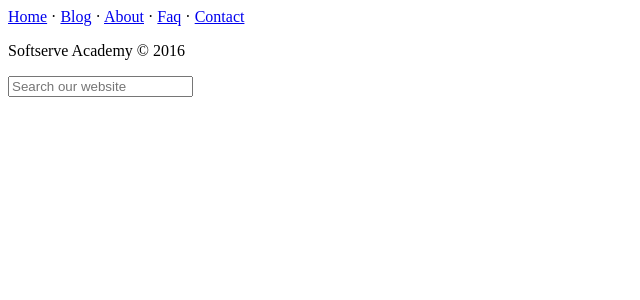
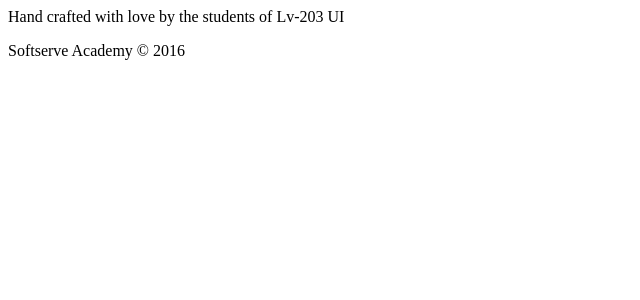
Before and after one commit to lhalam/event_manager, a Django app: template events/templates/footer.html in a window 1280 px wide. Shown: the top 300 px of the page, without its empty margins (0-640 px from the left). Run offline with Django 3.2, Linux system fonts and the light colour scheme; the template is opened without the code that fills it, so the values that code supplies are empty.

Commit message:
Footer page fix

```diff
--- a/events/templates/footer.html
+++ b/events/templates/footer.html
@@ -1,30 +1,5 @@
 <footer class="footer-distributed">
-
-    <div class="footer-left">
-
-        <p class="footer-links">
-            <a href="#">Home</a>
-            ·
-            <a href="#">Blog</a>
-            ·
-            <a href="#">About</a>
-            ·
-            <a href="#">Faq</a>
-            ·
-            <a href="#">Contact</a>
-        </p>
-
-        <p class="footer-company-name">Softserve Academy &copy; 2016</p>
-
-    </div>
-
-    <div class="footer-right">
-
-        <form method="get" action="#">
-            <input placeholder="Search our website" name="search" />
-            <i class="fa fa-search"></i>
-        </form>
-
-    </div>
-
+    <p>Hand crafted with love by the students of Lv-203 UI</p>
+    <p><span class="glyphicon glyphicon-education"></span></p>
+    <p class="footer-company-name">Softserve Academy &copy; 2016</p>
 </footer>
--- a/package.json
+++ b/package.json
@@ -36,6 +36,5 @@
     "validator": "^6.1.0",
     "axios": "^0.15.2"
   },
-  "dependencies": {
-  }
+  "dependencies": {}
 }
```
Also changed, not shown: events/static/css/styles.less (+13 -7 lines), events/templates/base.html (+4 -3 lines).
